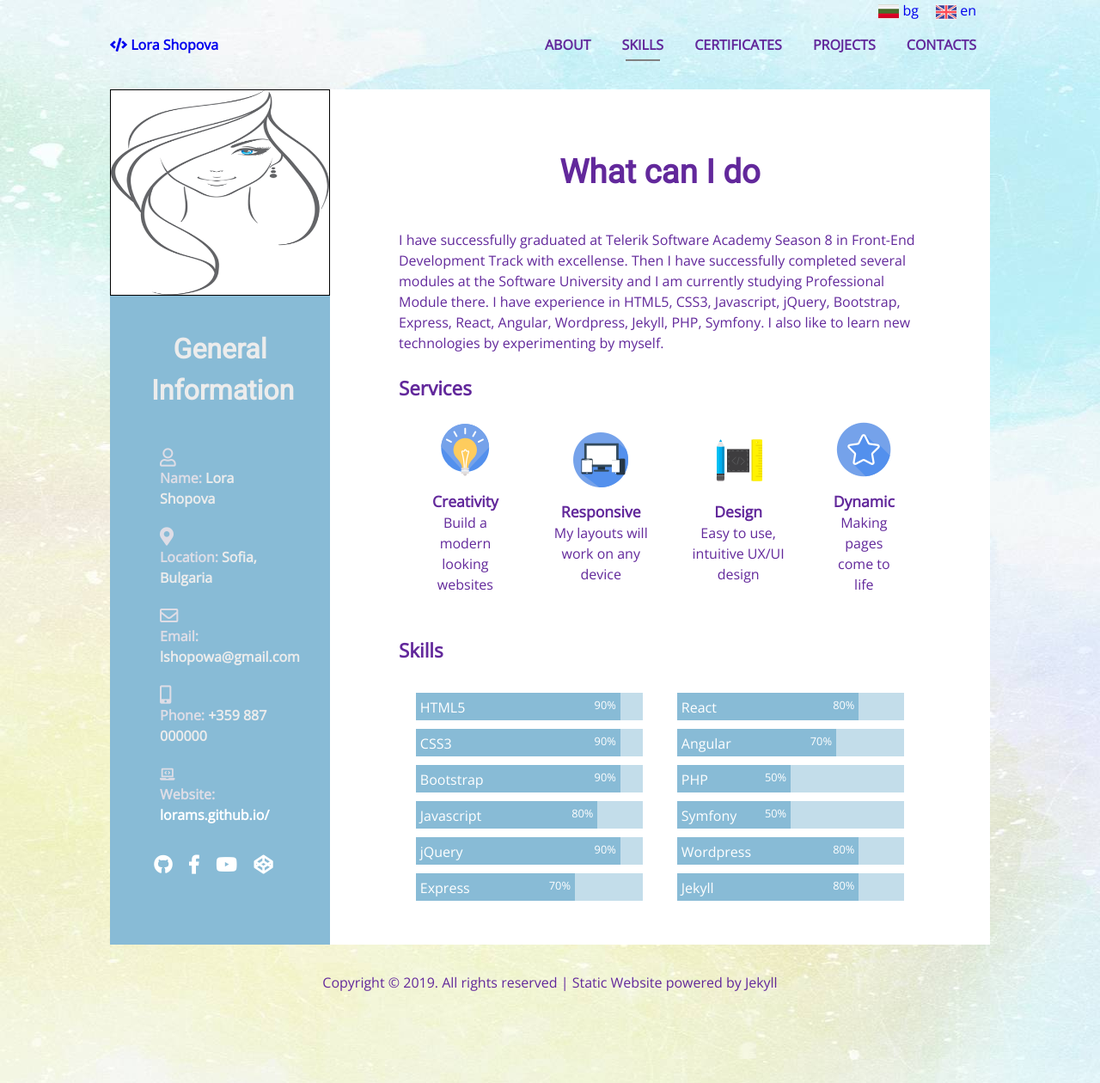
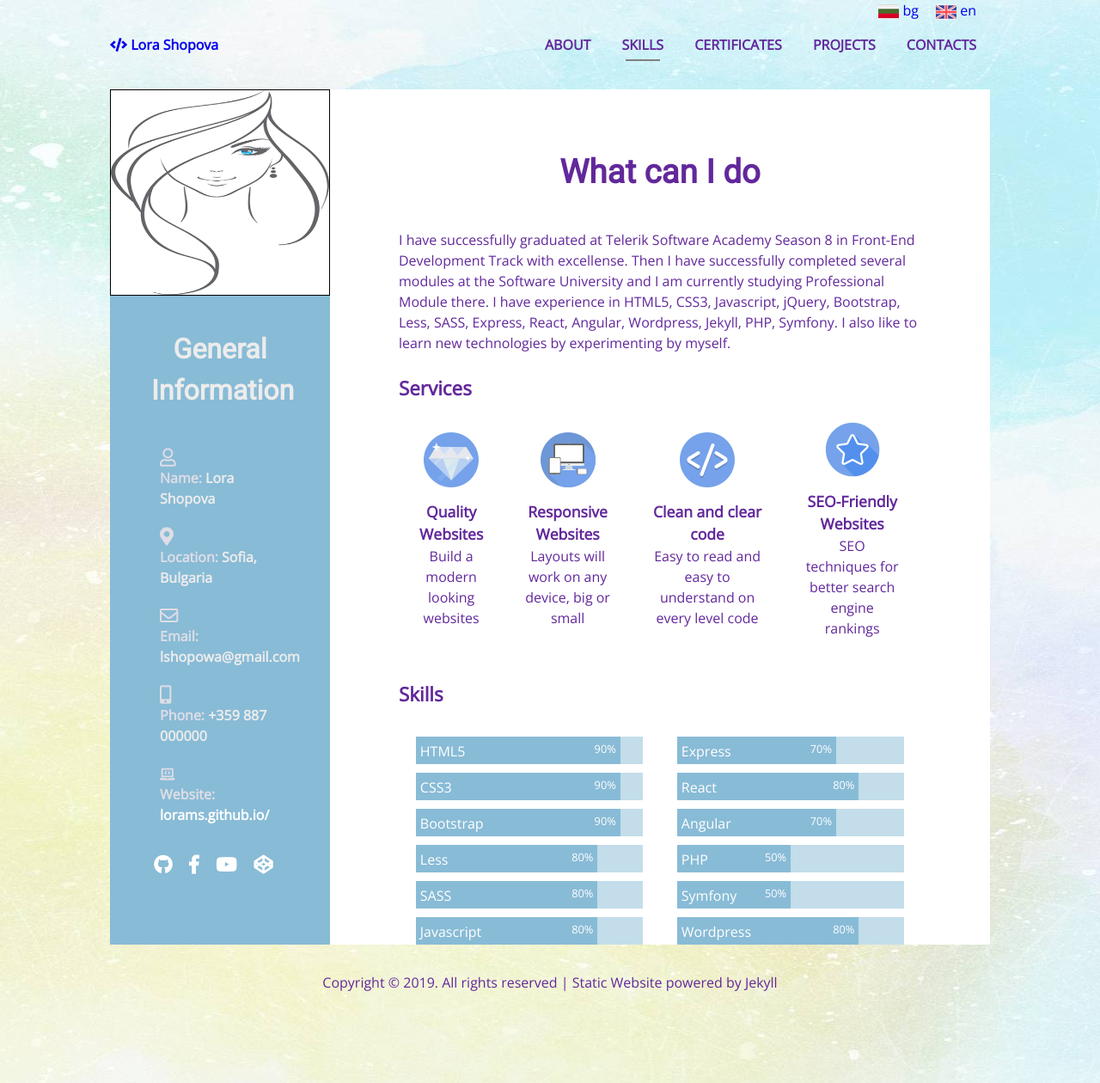
Before and after one commit to LoraMS/lorams.github.io, a Jekyll site: the page built from skills.html, in a window 1280 px wide. Shown: the whole page at 86% size. Built offline with Jekyll 4.4.1, drawn with Linux system fonts in a browser that asks for light colours.

Commit message:
update skills page

```diff
--- a/scss/style.scss
+++ b/scss/style.scss
@@ -5,8 +5,9 @@
 @import url('https://fonts.googleapis.com/css?family=Coming+Soon&display=swap');
 
 @font-face {
-    font-family: "True Typewriter Polyglott";
-    src: url("./../assets/fonts/TruetypewriterPolyglott-mELa.ttf") format('ttf');
+    font-family: "Celestina";
+    src: url("./../assets/fonts/Celestina/Pinata\ -\ Celestina.otf") format('otf');
+
 }
 
 @import 'mixins';
--- a/skills.html
+++ b/skills.html
@@ -15,7 +15,7 @@ ref: skills
           I have successfully graduated at Telerik Software Academy Season 8 in Front-End Development Track with
           excellense. Then I have successfully completed several modules at the Software University and I am currently
           studying Professional Module there. I have experience in HTML5, CSS3, Javascript, jQuery,
-          Bootstrap, Express, React, Angular, Wordpress, Jekyll, PHP, Symfony. I also like to learn new technologies by
+          Bootstrap, Less, SASS, Express, React, Angular, Wordpress, Jekyll, PHP, Symfony. I also like to learn new technologies by
           experimenting by myself.
         </p>
       </div>
@@ -23,24 +23,25 @@ ref: skills
         <h4>Services</h4>
         <ul>
           <li>
-            <img src="{{permalink}}/assets/images/creative.png" alt="services-creative">
-            <h6>Creativity</h6>
+            <img src="{{permalink}}/assets/images/diamond.png" alt="services-creative">
+            <h6>Quality Websites</h6>
             <p>Build a modern looking websites</p>
+            <!-- <p>Easy to use, intuitive UX/UI design</p> -->
           </li>
           <li>
             <img src="{{permalink}}/assets/images/responsive.png" alt="services-responsive">
-            <h6>Responsive</h6>
-            <p>My layouts will work on any device</p>
+            <h6>Responsive Websites</h6>
+            <p>Layouts will work on any device, big or small</p>
           </li>
           <li>
-            <img src="{{permalink}}/assets/images/design.png" alt="services-design">
-            <h6>Design</h6>
-            <p>Easy to use, intuitive UX/UI design</p>
+            <img src="{{permalink}}/assets/images/code.png" alt="services-design">
+            <h6>Clean and clear code</h6>
+            <p>Easy to read and easy to understand on every level code</p>
           </li>
           <li>
-            <img src="{{permalink}}/assets/images/awesome.png" alt="services-awesome">
-            <h6>Dynamic</h6>
-            <p>Making pages come to life</p>
+            <img src="{{permalink}}/assets/images/star.png" alt="services-awesome">
+            <h6>SEO-Friendly Websites</h6>
+            <p>SEO techniques for better search engine rankings</p>
           </li>
         </ul>
       </div>
@@ -67,6 +68,18 @@ ref: skills
               </div>
             </li>
             <li class="skills-bar-item">
+              <div class="less">
+                <span class="skill-area">Less</span>
+                <span class="percentage">80%</span>
+              </div>
+            </li>
+            <li class="skills-bar-item">
+              <div class="sass">
+                <span class="skill-area">SASS</span>
+                <span class="percentage">80%</span>
+              </div>
+            </li>
+            <li class="skills-bar-item">
               <div class="javascript">
                 <span class="skill-area">Javascript</span>
                 <span class="percentage">80%</span>
@@ -78,14 +91,14 @@ ref: skills
                 <span class="percentage">90%</span>
               </div>
             </li>
+          </ul>
+          <ul>
             <li class="skills-bar-item">
               <div class="express">
                 <span class="skill-area">Express</span>
                 <span class="percentage">70%</span>
               </div>
             </li>
-          </ul>
-          <ul>
             <li class="skills-bar-item">
               <div class="react">
                 <span class="skill-area">React</span>
--- a/style/style.css
+++ b/style/style.css
@@ -3,8 +3,8 @@
 @import url("https://fonts.googleapis.com/css?family=Roboto&display=swap");
 @import url("https://fonts.googleapis.com/css?family=Coming+Soon&display=swap");
 @font-face {
-  font-family: "True Typewriter Polyglott";
-  src: url("./../assets/fonts/TruetypewriterPolyglott-mELa.ttf") format("ttf");
+  font-family: "Celestina";
+  src: url("./../assets/fonts/Celestina/Pinata - Celestina.otf") format("otf");
 }
 
 * {
@@ -91,6 +91,42 @@ html {
   }
   to {
     width: 90%;
+  }
+}
+
+@keyframes less {
+  from {
+    width: 10px;
+  }
+  to {
+    width: 80%;
+  }
+}
+
+@-webkit-keyframes less {
+  from {
+    width: 10px;
+  }
+  to {
+    width: 80%;
+  }
+}
+
+@keyframes sass {
+  from {
+    width: 10px;
+  }
+  to {
+    width: 80%;
+  }
+}
+
+@-webkit-keyframes sass {
+  from {
+    width: 10px;
+  }
+  to {
+    width: 80%;
   }
 }
 
@@ -752,10 +788,34 @@ footer p {
 
 .skills-page .skills-description .skills-bar ul li.skills-bar-item .bootstrap {
   width: 90%;
-  animation: html 2s;
+  animation: bootstrap 2s;
   -webkit-animation: bootstrap 2s;
   -moz-animation: bootstrap 2s;
   -o-animation: bootstrap 2s;
+  height: 2rem;
+  padding: 0.3rem;
+  position: absolute;
+  background-color: #88bbd6;
+}
+
+.skills-page .skills-description .skills-bar ul li.skills-bar-item .less {
+  width: 80%;
+  animation: less 2s;
+  -webkit-animation: less 2s;
+  -moz-animation: less 2s;
+  -o-animation: less 2s;
+  height: 2rem;
+  padding: 0.3rem;
+  position: absolute;
+  background-color: #88bbd6;
+}
+
+.skills-page .skills-description .skills-bar ul li.skills-bar-item .sass {
+  width: 80%;
+  animation: sass 2s;
+  -webkit-animation: sass 2s;
+  -moz-animation: sass 2s;
+  -o-animation: sass 2s;
   height: 2rem;
   padding: 0.3rem;
   position: absolute;
```
Also changed, not shown: scss/_animations.scss (+82 -0 lines), scss/_skills.scss (+25 -1 lines), assets/images/code.png (added), assets/images/code48.png (added), assets/images/creative.png (deleted), assets/images/design.png (deleted), assets/images/diamond.png (added), assets/images/diamond48.png (added), assets/images/responsive.png, assets/images/responsive48.png (added), assets/images/star.png (renamed from assets/images/awesome.png), assets/images/star48.png (added), 1 other file.
